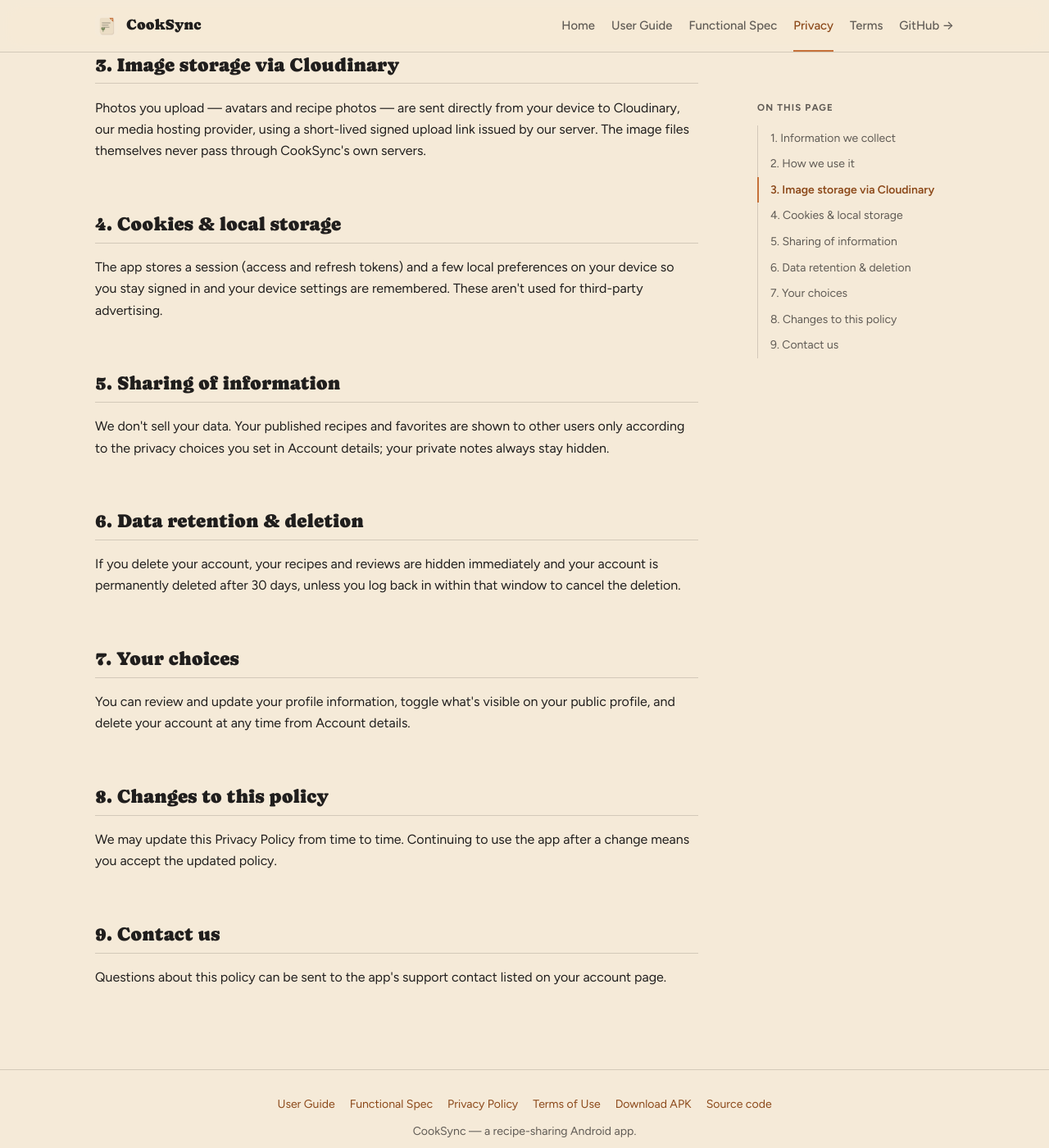
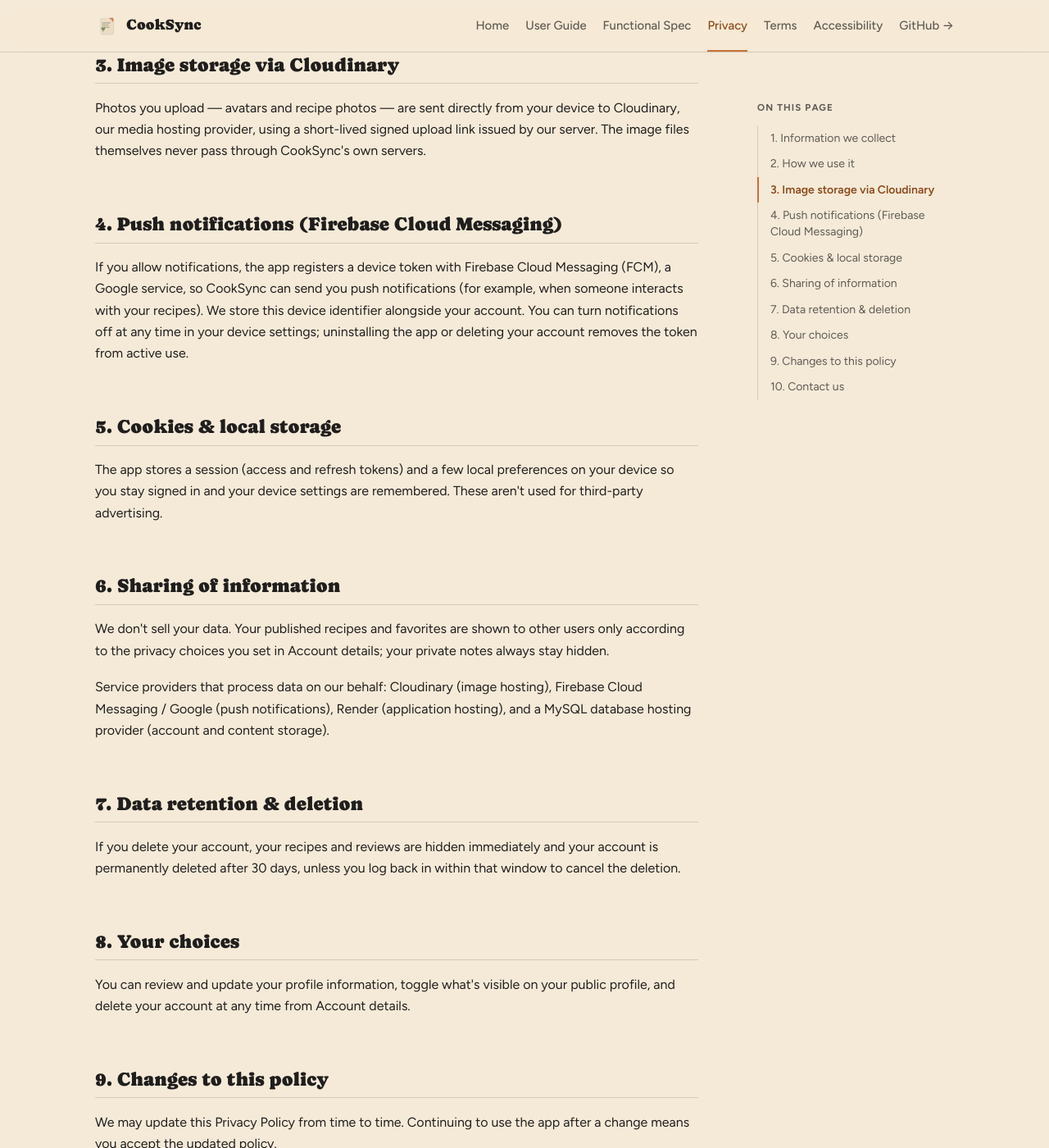
Before and after one commit to yaronserlin/cook-sync, a Jekyll site: the page built from docs/privacy.html, in a window 1280 px wide and 1400 px high, scrolled down 719 px. Shown: the whole window at 82% size. Built offline with Jekyll 4.4.1, drawn with Linux system fonts in a browser that asks for light colours; some of the changed text lies outside the part shown.

Commit message:
Legal/compliance (#1)
* Update privacy policy sections and contact information

* Update terms.html

* Add Accessibility link to navigation menu

* Add accessibility statement documentation

* Update strings.xml

* Revise Hebrew legal terms and privacy policy

Updated the legal terms and privacy policy in Hebrew.

* Update privacy policy text in strings.xml

Updated the privacy policy body in the strings.xml file to reflect new information regarding data collection, usage, and user rights.

```diff
--- a/docs/_layouts/default.html
+++ b/docs/_layouts/default.html
@@ -22,7 +22,7 @@
       CookSync
     </a>
     <nav class="site-nav">
-      {% assign nav = "Home,/|User Guide,/user-guide.html|Functional Spec,/functional-spec.html|Privacy,/privacy.html|Terms,/terms.html" | split: "|" %}
+      {% assign nav = "Home,/|User Guide,/user-guide.html|Functional Spec,/functional-spec.html|Privacy,/privacy.html|Terms,/terms.html|Accessibility,/accessibility.html" | split: "|" %}
       {% for item in nav %}
         {% assign parts = item | split: "," %}
         {% assign href = site.baseurl | append: parts[1] %}
@@ -41,6 +41,7 @@
     <a href="{{ site.baseurl }}/functional-spec.html">Functional Spec</a>
     <a href="{{ site.baseurl }}/privacy.html">Privacy Policy</a>
     <a href="{{ site.baseurl }}/terms.html">Terms of Use</a>
+    <a href="{{ site.baseurl }}/accessibility.html">Accessibility</a>
     <a href="{{ site.apk_url }}">Download APK</a>
     <a href="{{ site.repo_url }}">Source code</a>
   </nav>
--- a/docs/privacy.html
+++ b/docs/privacy.html
@@ -15,20 +15,24 @@ summary: What information CookSync collects, how it is used, and the choices you
     <h2 id="image-storage-via-cloudinary">3. Image storage via Cloudinary</h2>
     <p>Photos you upload — avatars and recipe photos — are sent directly from your device to Cloudinary, our media hosting provider, using a short-lived signed upload link issued by our server. The image files themselves never pass through CookSync's own servers.</p>
 
-    <h2 id="cookies-and-local-storage">4. Cookies &amp; local storage</h2>
+    <h2 id="push-notifications">4. Push notifications (Firebase Cloud Messaging)</h2>
+    <p>If you allow notifications, the app registers a device token with Firebase Cloud Messaging (FCM), a Google service, so CookSync can send you push notifications (for example, when someone interacts with your recipes). We store this device identifier alongside your account. You can turn notifications off at any time in your device settings; uninstalling the app or deleting your account removes the token from active use.</p>
+
+    <h2 id="cookies-and-local-storage">5. Cookies &amp; local storage</h2>
     <p>The app stores a session (access and refresh tokens) and a few local preferences on your device so you stay signed in and your device settings are remembered. These aren't used for third-party advertising.</p>
 
-    <h2 id="sharing-of-information">5. Sharing of information</h2>
+    <h2 id="sharing-of-information">6. Sharing of information</h2>
     <p>We don't sell your data. Your published recipes and favorites are shown to other users only according to the privacy choices you set in Account details; your private notes always stay hidden.</p>
+    <p>Service providers that process data on our behalf: Cloudinary (image hosting), Firebase Cloud Messaging / Google (push notifications), Render (application hosting), and a MySQL database hosting provider (account and content storage).</p>
 
-    <h2 id="data-retention-and-deletion">6. Data retention &amp; deletion</h2>
+    <h2 id="data-retention-and-deletion">7. Data retention &amp; deletion</h2>
     <p>If you delete your account, your recipes and reviews are hidden immediately and your account is permanently deleted after 30 days, unless you log back in within that window to cancel the deletion.</p>
 
-    <h2 id="your-choices">7. Your choices</h2>
+    <h2 id="your-choices">8. Your choices</h2>
     <p>You can review and update your profile information, toggle what's visible on your public profile, and delete your account at any time from Account details.</p>
 
-    <h2 id="changes-to-this-policy">8. Changes to this policy</h2>
+    <h2 id="changes-to-this-policy">9. Changes to this policy</h2>
     <p>We may update this Privacy Policy from time to time. Continuing to use the app after a change means you accept the updated policy.</p>
 
-    <h2 id="contact-us">9. Contact us</h2>
-    <p>Questions about this policy can be sent to the app's support contact listed on your account page.</p>
+    <h2 id="contact-us">10. Contact us</h2>
+    <p>Questions about this policy can be sent to <a href="mailto:yaronserlindev@gmail.com">yaronserlindev@gmail.com</a>, or to the support contact listed on your account page.</p>
```
Also changed, not shown: cook-sync-client/app/src/main/res/values-he/strings.xml (+1 -1 lines), cook-sync-client/app/src/main/res/values-iw/strings.xml (+1 -1 lines), cook-sync-client/app/src/main/res/values/strings.xml (+1 -1 lines), docs/accessibility.html (added, +18 -0 lines), docs/terms.html (+5 -2 lines).
